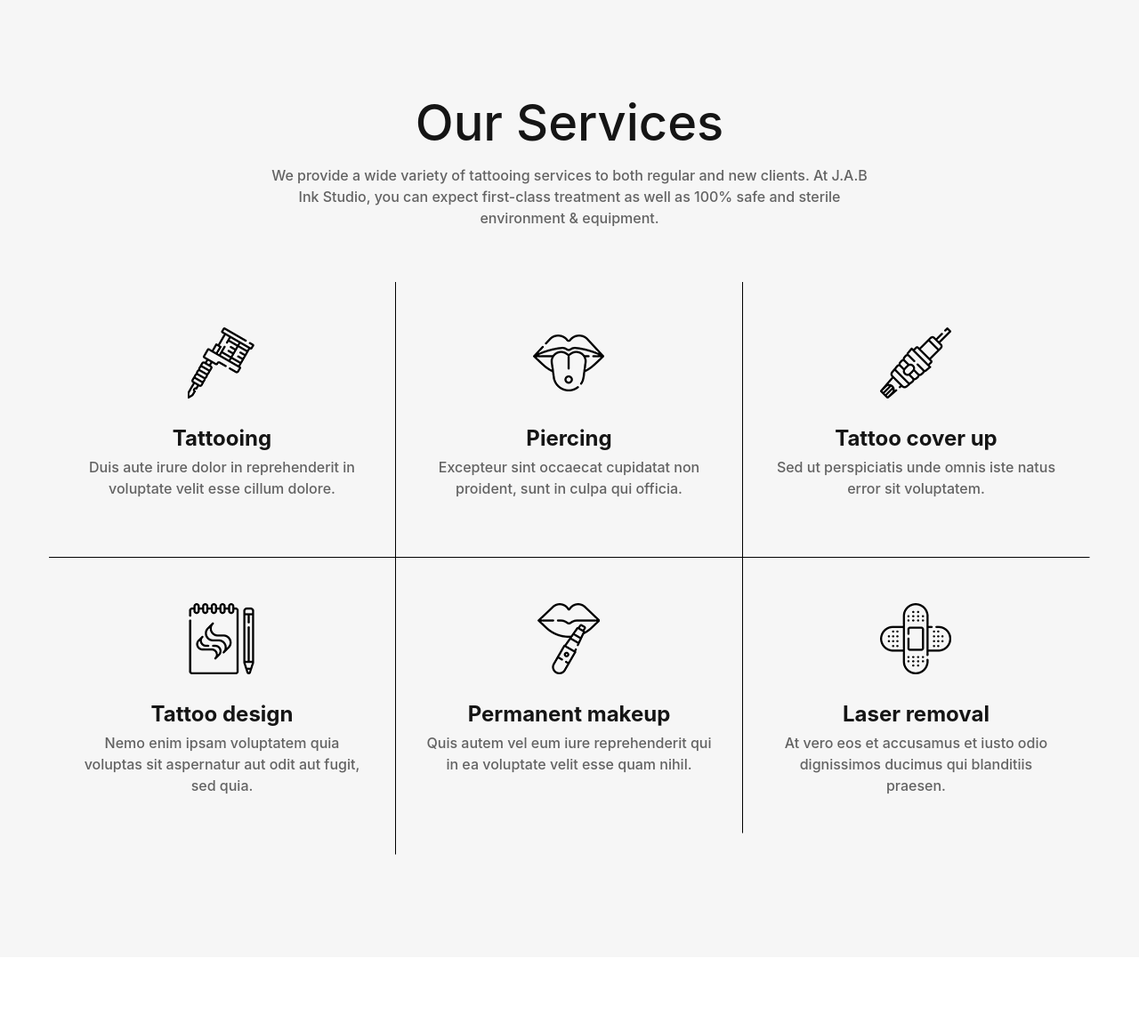
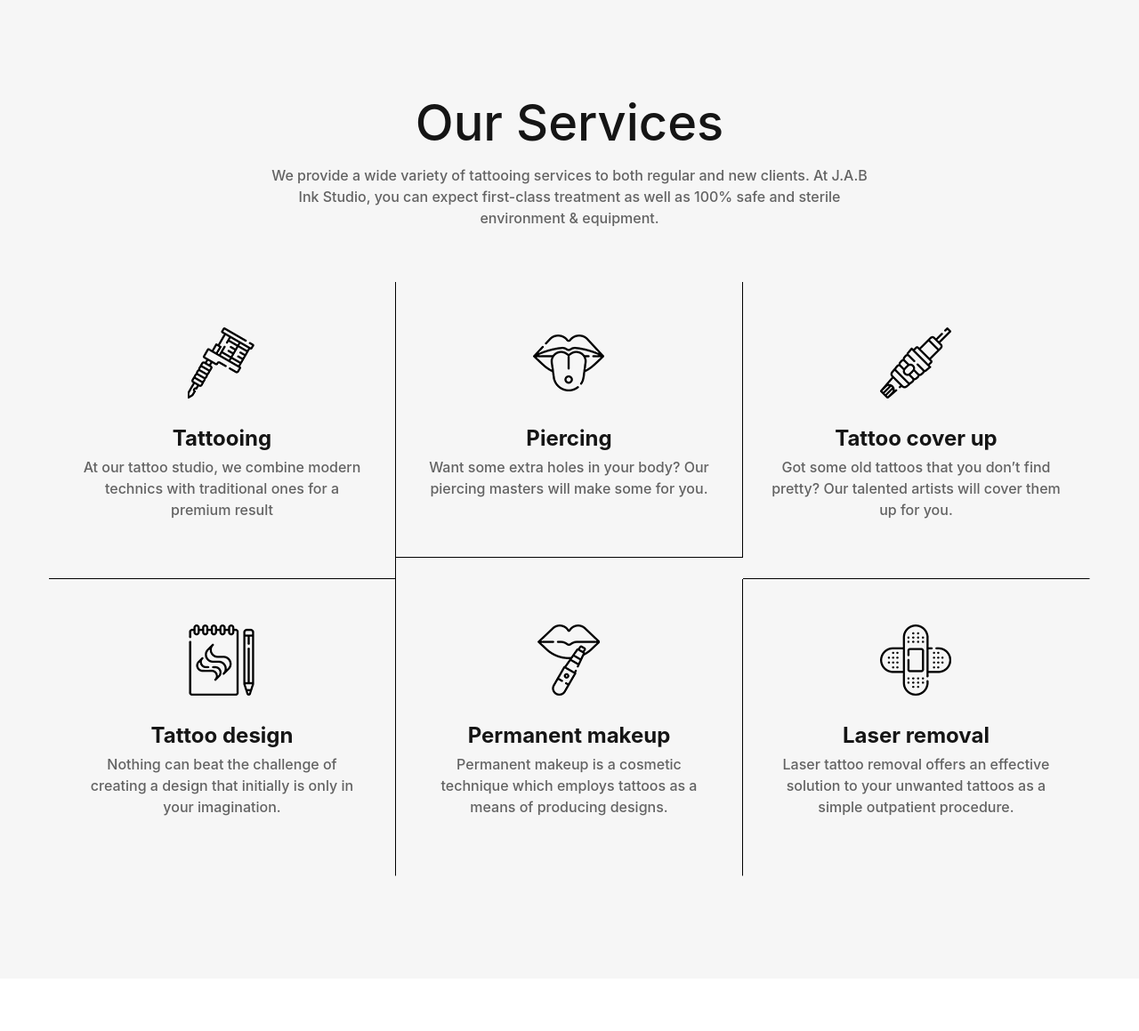
Before and after one commit to AdrianCCB/capstone, a PHP site: page /services.php in a window 1280 px wide. Shown: the part 1145-2304 px from the top of the page at 89% size. Run offline with PHP 8.4, Linux system fonts and the light colour scheme; some web fonts are replaced.

Commit message:
update services context

```diff
--- a/services.php
+++ b/services.php
@@ -204,7 +204,7 @@
                 <div class="icon-modern"><img src="images/icon-01-80x80.png" alt="" width="80" height="80"/>
                 </div>
                 <h4 class="box-icon-modern-title"><a href="services.php">Tattooing</a></h4>
-                <p>Duis aute irure dolor in reprehenderit in voluptate velit esse cillum dolore.</p>
+                <p>At our tattoo studio, we combine modern technics with traditional ones for a premium result</p>
               </article>
             </div>
             <div class="col-sm-6 col-lg-4">
@@ -212,7 +212,7 @@
                 <div class="icon-modern"><img src="images/icon-02-80x80.png" alt="" width="80" height="80"/>
                 </div>
                 <h4 class="box-icon-modern-title"><a href="services.php">Piercing</a></h4>
-                <p>Excepteur sint occaecat cupidatat non proident, sunt in culpa qui officia.</p>
+                <p>Want some extra holes in your body? Our piercing masters will make some for you.</p>
               </article>
             </div>
             <div class="col-sm-6 col-lg-4">
@@ -220,7 +220,7 @@
                 <div class="icon-modern"><img src="images/icon-03-80x80.png" alt="" width="80" height="80"/>
                 </div>
                 <h4 class="box-icon-modern-title"><a href="services.php">Tattoo cover up</a></h4>
-                <p>Sed ut perspiciatis unde omnis iste natus error sit voluptatem.</p>
+                <p>Got some old tattoos that you don’t find pretty? Our talented artists will cover them up for you.</p>
               </article>
             </div>
             <div class="col-sm-6 col-lg-4">
@@ -228,7 +228,7 @@
                 <div class="icon-modern"><img src="images/icon-04-80x80.png" alt="" width="80" height="80"/>
                 </div>
                 <h4 class="box-icon-modern-title"><a href="services.php">Tattoo design</a></h4>
-                <p>Nemo enim ipsam voluptatem quia voluptas sit aspernatur aut odit aut fugit, sed quia.</p>
+                <p>Nothing can beat the challenge of creating a design that initially is only in your imagination.</p>
               </article>
             </div>
             <div class="col-sm-6 col-lg-4">
@@ -236,7 +236,7 @@
                 <div class="icon-modern"><img src="images/icon-05-80x80.png" alt="" width="80" height="80"/>
                 </div>
                 <h4 class="box-icon-modern-title"><a href="services.php">Permanent makeup</a></h4>
-                <p>Quis autem vel eum iure reprehenderit qui in ea voluptate velit esse quam nihil.</p>
+                <p>Permanent makeup is a cosmetic technique which employs tattoos as a means of producing designs.</p>
               </article>
             </div>
             <div class="col-sm-6 col-lg-4">
@@ -244,7 +244,7 @@
                 <div class="icon-modern"><img src="images/icon-06-80x80.png" alt="" width="80" height="80"/>
                 </div>
                 <h4 class="box-icon-modern-title"><a href="services.php">Laser removal</a></h4>
-                <p>At vero eos et accusamus et iusto odio dignissimos ducimus qui blanditiis praesen.</p>
+                <p>Laser tattoo removal offers an effective solution to your unwanted tattoos as a simple outpatient procedure.</p>
               </article>
             </div>
           </div>
```
